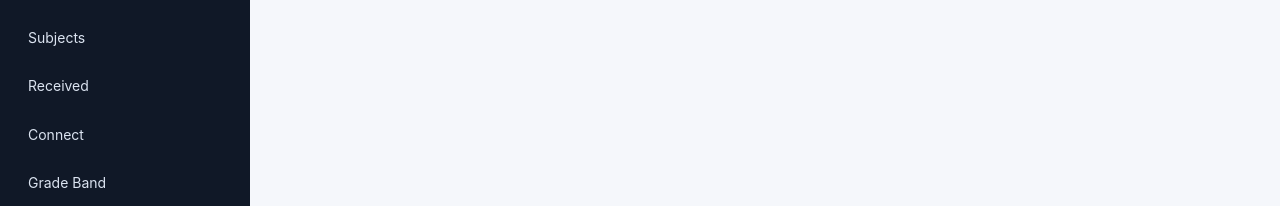
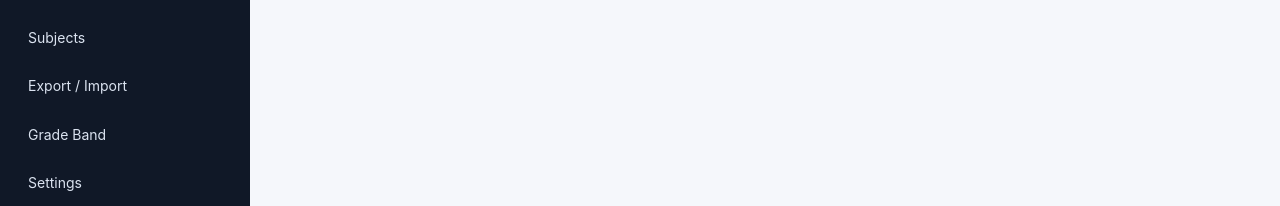
Before and after one commit to greenbasket-labs/skulgo-app, a website: page apps/teacher/index.html in a window 1280 px wide. Shown: the part 173-379 px from the top of the page. Drawn offline with Linux system fonts and the light colour scheme.

Commit message:
Replace Teacher connect and received with export import

```diff
--- a/apps/teacher/index.html
+++ b/apps/teacher/index.html
@@ -19,8 +19,7 @@
         <button class="nav-item active" data-section="home">Home</button>
         <button class="nav-item" data-section="classes">My Classes</button>
         <button class="nav-item" data-section="subjects">Subjects</button>
-        <button class="nav-item" data-section="received">Received</button>
-        <button class="nav-item" data-section="connect">Connect</button>
+        <button class="nav-item" data-section="transfer">Export / Import</button>
         <button class="nav-item" data-section="grade-band">Grade Band</button>
         <button class="nav-item" data-section="settings">Settings</button>
       </nav>
```
